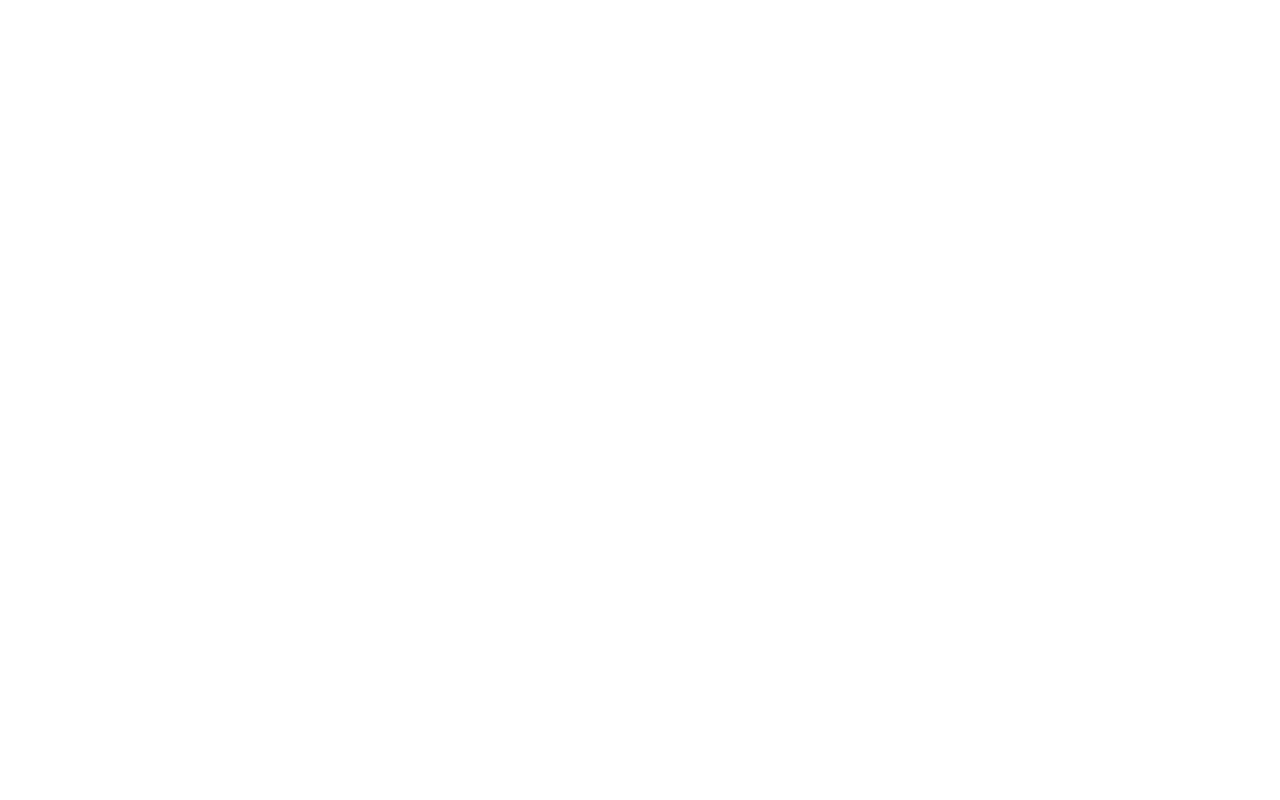
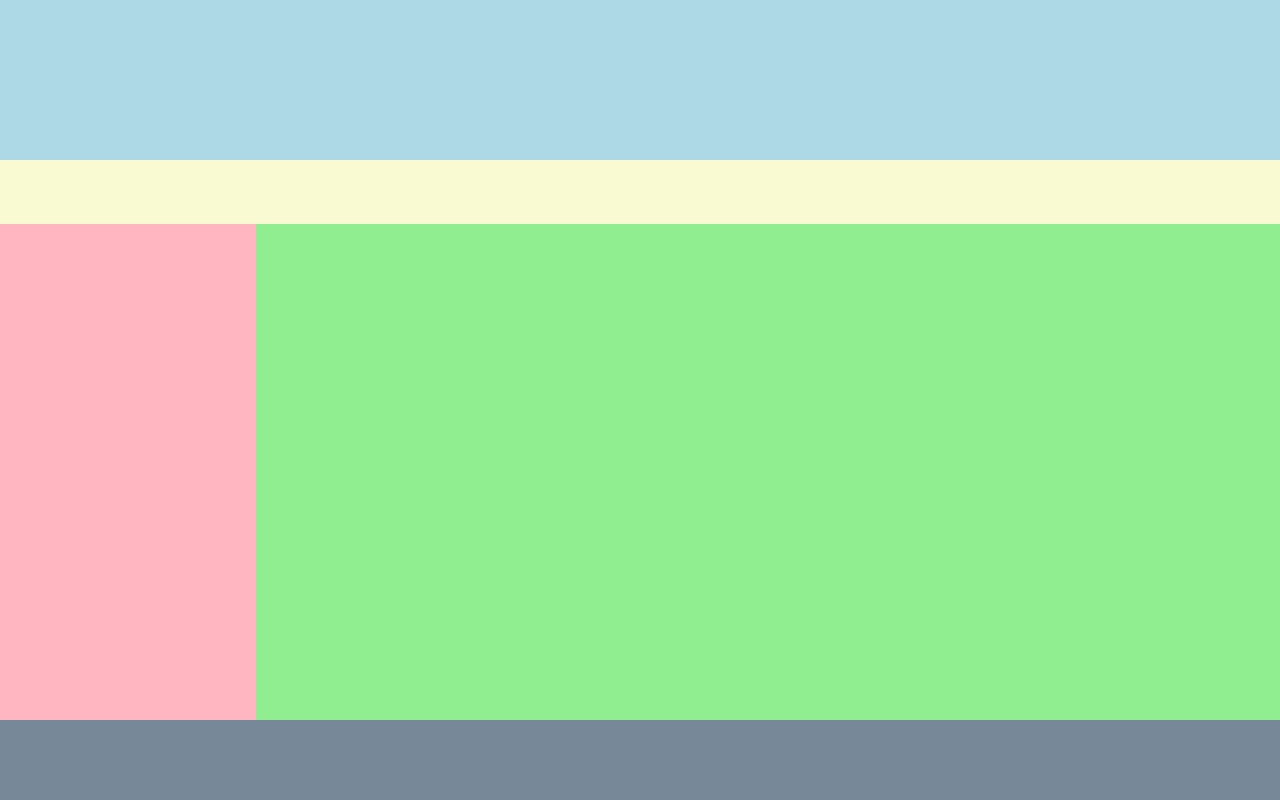
Before and after one commit to mherdez/frontend-ejercicios, a plain HTML site: page 12-grid-template/index.html in a window 1280 px wide. Drawn offline with Linux system fonts and the light colour scheme.

Commit message:
12 grid-template - ok

```diff
--- a/12-grid-template/index.html
+++ b/12-grid-template/index.html
@@ -4,10 +4,16 @@
   <meta charset="UTF-8">
   <meta http-equiv="X-UA-Compatible" content="IE=edge">
   <meta name="viewport" content="width=device-width, initial-scale=1.0">
-  <title>Grid Template</title>
+  <title>Grid</title>
   <link rel="stylesheet" href="style.css">
 </head>
 <body>
-
+  <div class="grid-container">
+    <div class="item5"></div>
+    <div class="item3"></div>
+    <div class="item1"></div>
+    <div class="item4"></div>
+    <div class="item2"></div>
+  </div>
 </body>
 </html>
--- a/12-grid-template/style.css
+++ b/12-grid-template/style.css
@@ -0,0 +1,47 @@
+body {
+  padding: 0;
+  margin: 0;
+  box-sizing: border-box;
+}
+.grid-container {
+  box-sizing: border-box;
+  margin: 0;
+  width: 100vw;
+  height: 100vh;
+  display: grid;
+  grid-template:
+    'header header' 20%
+    'menu menu' 8%
+    'right main' auto
+    'footer footer ' 10% /
+     20% auto;
+}
+.grid-container > div {
+  /* background-color: rgba(255, 255, 255, 0.8); */
+  text-align: center;
+  padding: 20px 0;
+  display: flex;
+  justify-content: center;
+  align-items: center;
+  font: bold 40px sans-serif;
+}
+.item1 {
+  grid-area: header;
+  background-color: lightblue;
+}
+.item2 {
+  grid-area: menu;
+  background-color: lightgoldenrodyellow;
+}
+.item3 {
+  grid-area: main;
+  background-color: lightgreen;
+}
+.item4 {
+  grid-area: right;
+  background-color: lightpink;
+}
+.item5 {
+  grid-area: footer;
+  background-color: lightslategrey;
+}
```
